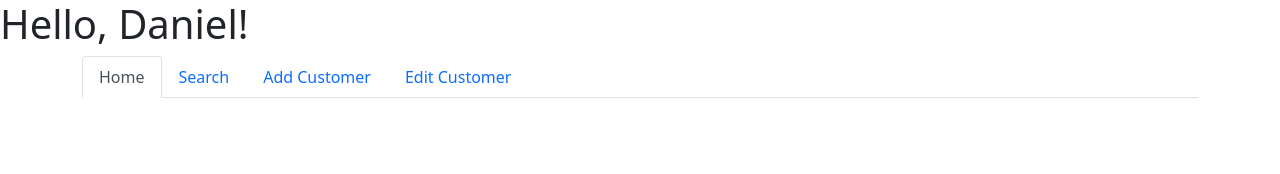
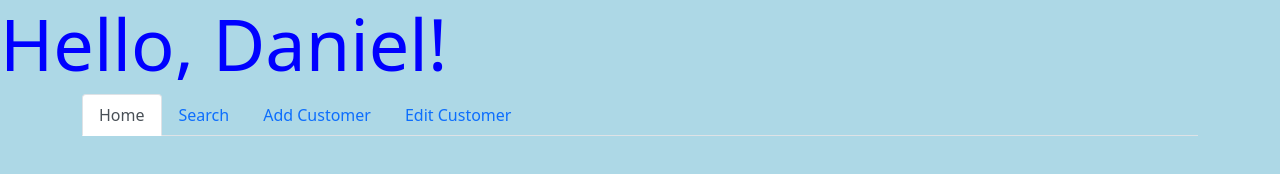
Before and after one commit to danielfcollier/ts-gas-clinic-project, a website built with Parcel: page webapp-sample/src/client/home.html in a window 1280 px wide. Built offline with nearby package versions, Linux system fonts and the light colour scheme.

Commit message:
Playing with css.

```diff
--- a/webapp-sample/src/client/css/styles.css
+++ b/webapp-sample/src/client/css/styles.css
@@ -1,3 +1,12 @@
 .nav-link {
   cursor:pointer ;
 }
+
+body {
+  background-color: lightblue;
+}
+
+h1 {
+  color: blue;
+  font-size: 72px;
+}
```
